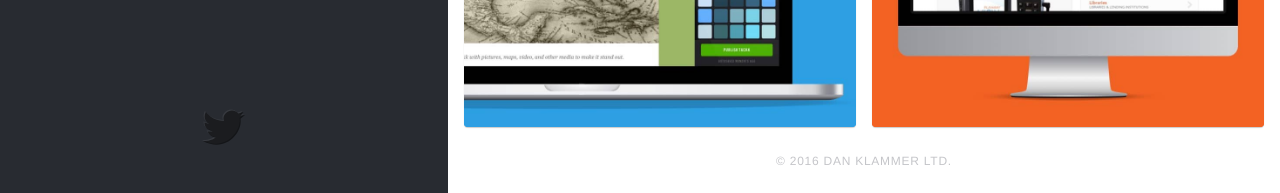
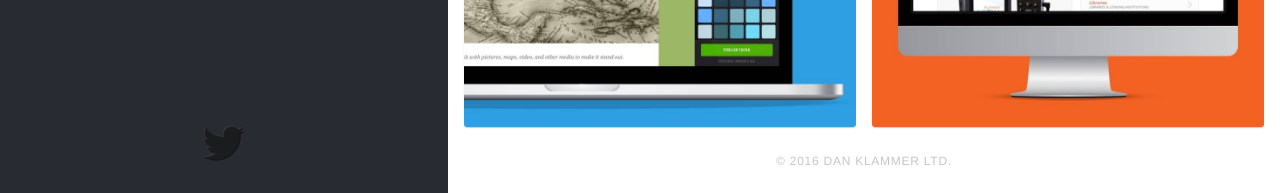
Before and after one commit to danklammer/danklammer.github.io, a Jekyll site: the page built from index.html, in a window 1280 px wide and 1400 px high, scrolled down 185 px. Shown: the part 1204-1397 px from the top of the window. Built offline with Jekyll 4.4.1, drawn with Linux system fonts in a browser that asks for light colours.

Commit message:
Fix Twitter styles

```diff
--- a/_includes/icon-twitter.html
+++ b/_includes/icon-twitter.html
@@ -1,3 +1,3 @@
-<div class="lg-absolute l0 b3 width-full align-center p3">
-    <a href="https://twitter.com/{{ include.username }}" title="@{{ include.username }} on Twitter" class="inline-block align-center p1" >{% include icon-twitter.svg %}</a>
+<div class="lg-absolute l0 b3 width-full align-center pt4" style="color: rgba(29, 161, 242, 1);">
+    <a href="https://twitter.com/{{ include.username }}" title="@{{ include.username }} on Twitter" class="social-link inline-block align-center p1" style="-webkit-filter: drop-shadow(-1px -1px 0 rgba(255, 255, 255, .12)); filter: drop-shadow(-1px -1px 0 rgba(255, 255, 255, .12))">{% include icon-twitter.svg %}</a>
 </div>
--- a/css/main.scss
+++ b/css/main.scss
@@ -46,6 +46,9 @@
 
 .notouch .article-link { transition: padding 0.2s ease }
 .notouch .article-link:hover { padding-left: 0.5rem }
+
+.social-link { color: rgba(0, 0, 0, 0.5); transition: color 0.2s ease }
+.notouch .social-link:hover { color: inherit }
 
 
 // Contact Form
```
Also changed, not shown: _includes/icon-twitter.svg.
